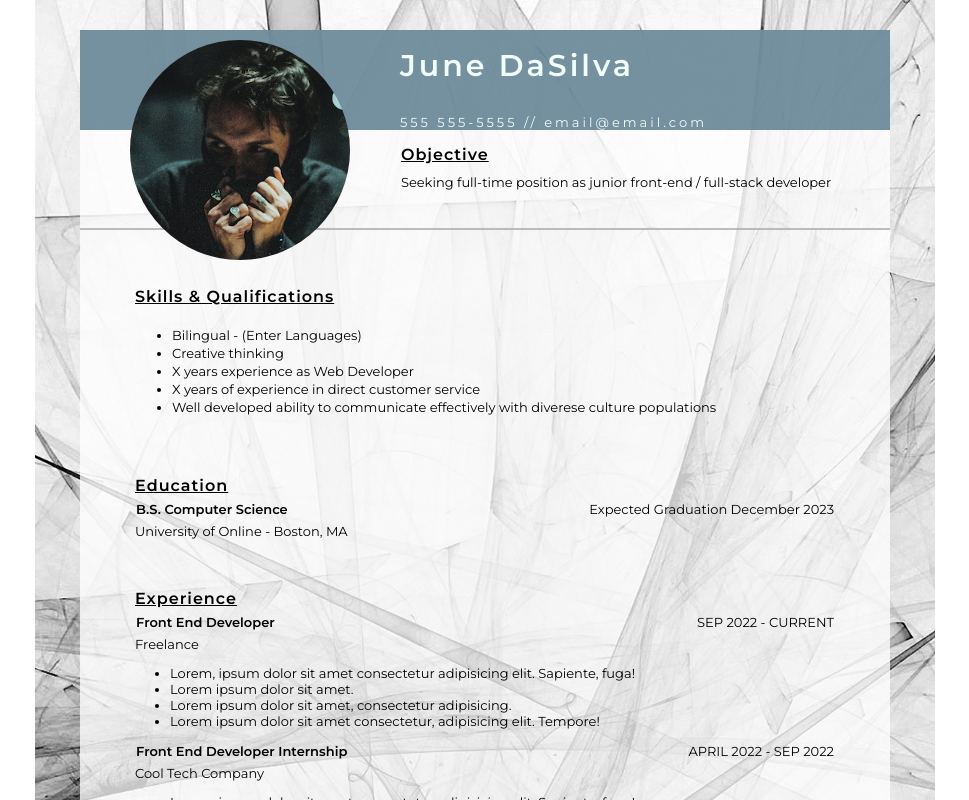
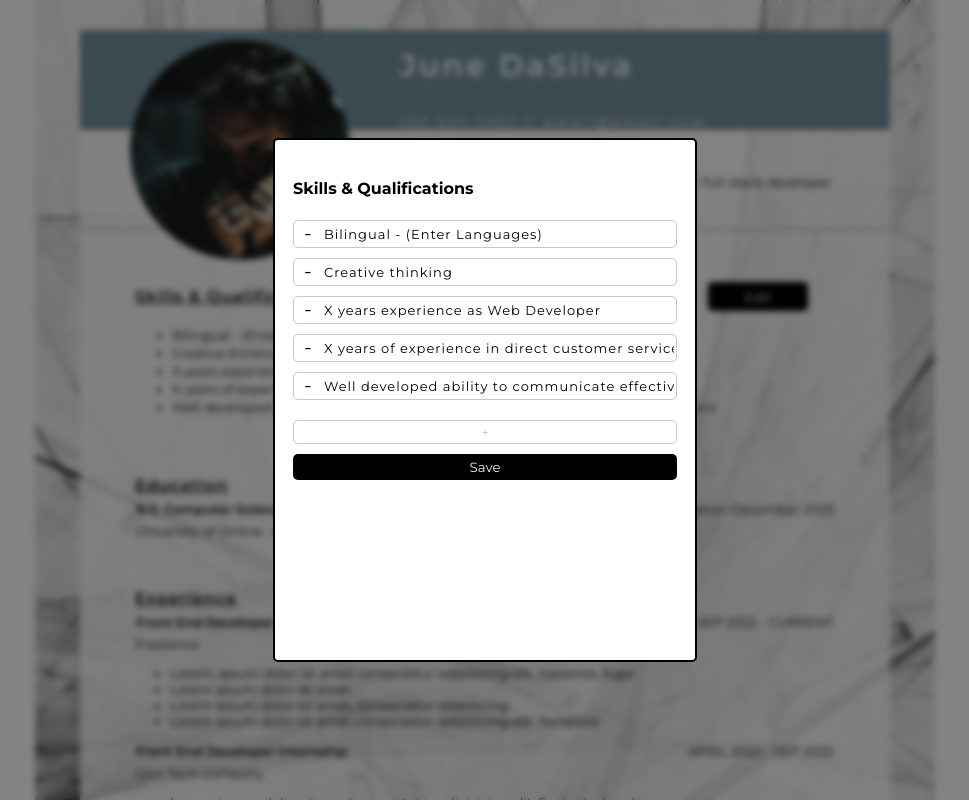
Before and after one commit to JuneDev-html/cv-application, a React (Vite) app: page / in a window 1280 px wide. Shown: the top 800 px of the page, without its empty margins (155-1124 px from the left). Built offline with nearby package versions, Linux system fonts and the light colour scheme; a web font is replaced by a local one.

Commit message:
Create functional remove button for skills

```diff
--- a/src/components/Forms.jsx
+++ b/src/components/Forms.jsx
@@ -70,6 +70,14 @@ export const SkillsForm = ({
       // add a remove button on the left
       // maybe place it with absolute
       <div className="input--wrap">
+        <button
+          key={id + 1}
+          name={id + 1}
+          className="remove--btn"
+          onClick={removeSkill}
+        >
+          -
+        </button>
         <input
           type="text"
           key={id}
--- a/src/components/Skills.jsx
+++ b/src/components/Skills.jsx
@@ -29,14 +29,18 @@ export const Skills = () => {
   };
 
   // Remove Skill
-  const removeSkill = () => {
-    console.log("Skill removed");
+  const removeSkill = (e) => {
+    const { name } = e.target;
+
+    setSkills((prevSkills) => {
+      return prevSkills.filter((skill) => skill.id != [name]);
+    });
   };
 
   // helps to decide whether to show button / editing modal
   const [edit, setEdit] = React.useState({
     isHovering: false,
-    isEditing: false,
+    isEditing: true,
   });
 
   // changes hover state to show edit button
--- a/src/styles/form.css
+++ b/src/styles/form.css
@@ -11,6 +11,7 @@
 
 .input--wrap {
   display: flex;
+  position: relative;
 }
 
 .input--field,
@@ -47,6 +48,21 @@
   cursor: pointer;
   border: 1px solid black;
 }
+
+.remove--btn {
+  position: absolute;
+  left: 5px;
+  top: 0px;
+  background-color: transparent;
+  border: none;
+  font-size: 20px;
+}
+
+.remove--btn:hover {
+  color: red;
+  cursor: pointer;
+  transform: scale(1.2);
+}
 /* ---- Modal ---- */
 
 .modal {
```
